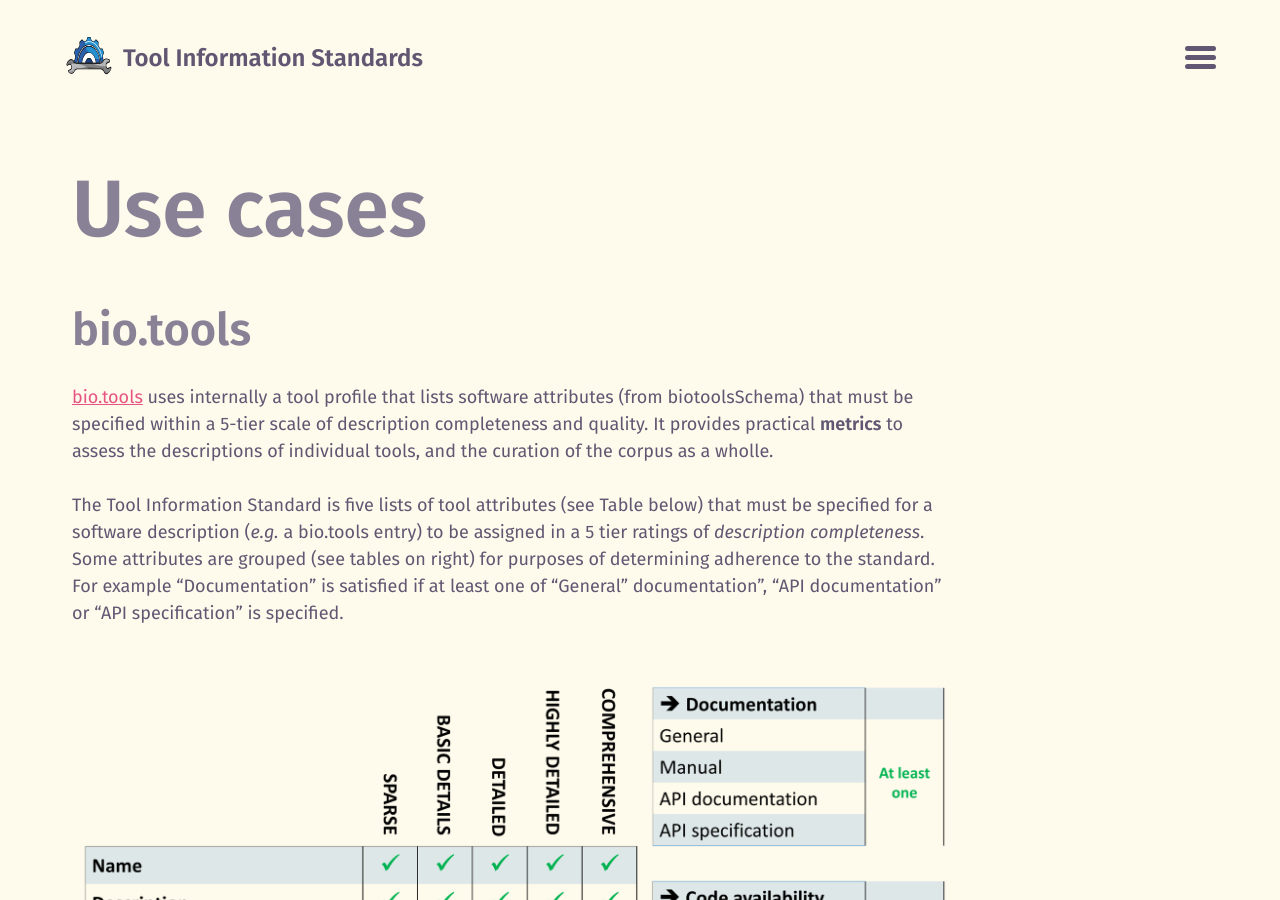
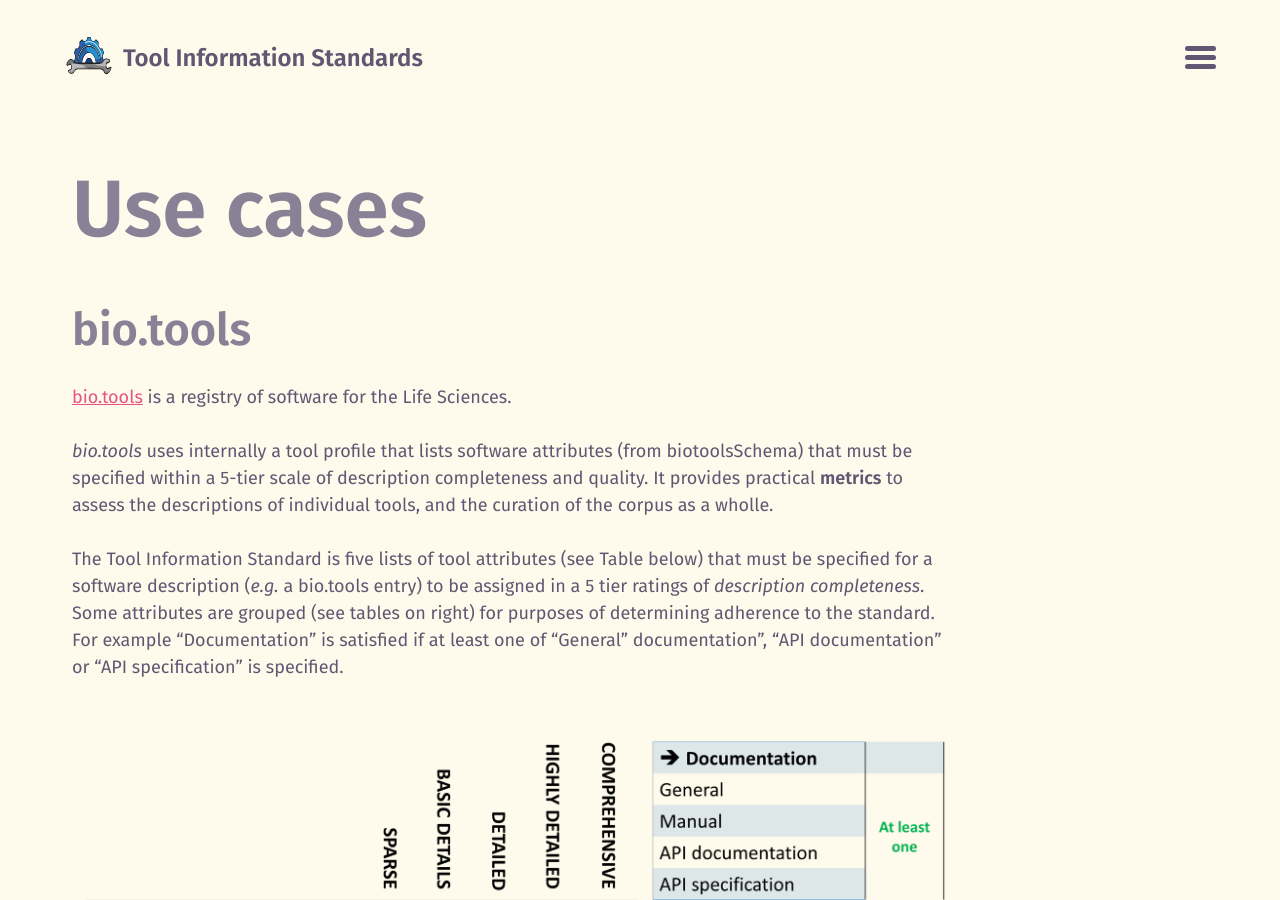
Before and after one commit to bio-tools/Tool-Information-Standards, a Jekyll site: the page built from docs/use_cases.md, in a window 1280 px wide and 900 px high. Built offline with Jekyll 4.4.1, drawn with Linux system fonts in a browser that asks for light colours.

Commit message:
Update use_cases.md

```diff
--- a/docs/use_cases.md
+++ b/docs/use_cases.md
@@ -4,8 +4,9 @@ layout: about
 ---
 
 # bio.tools
+[bio.tools](https://bio.tools) is a registry of software for the Life Sciences.
 
-[bio.tools](https://bio.tools) uses internally a tool profile that lists software attributes (from biotoolsSchema) that must be specified within a 5-tier scale of description completeness and quality. It provides practical **metrics** to assess the descriptions of individual tools, and the curation of the corpus as a wholle.
+*bio.tools* uses internally a tool profile that lists software attributes (from biotoolsSchema) that must be specified within a 5-tier scale of description completeness and quality. It provides practical **metrics** to assess the descriptions of individual tools, and the curation of the corpus as a wholle.
 
 The Tool Information Standard is five lists of tool attributes (see Table below) that must be specified for a software description (*e.g.* a bio.tools entry) to be assigned in a 5 tier ratings of *description completeness*.  Some attributes are grouped (see tables on right) for purposes of determining adherence to the standard. For example "Documentation" is satisfied if at least one of "General" documentation", "API documentation" or "API specification" is specified.
 
```
